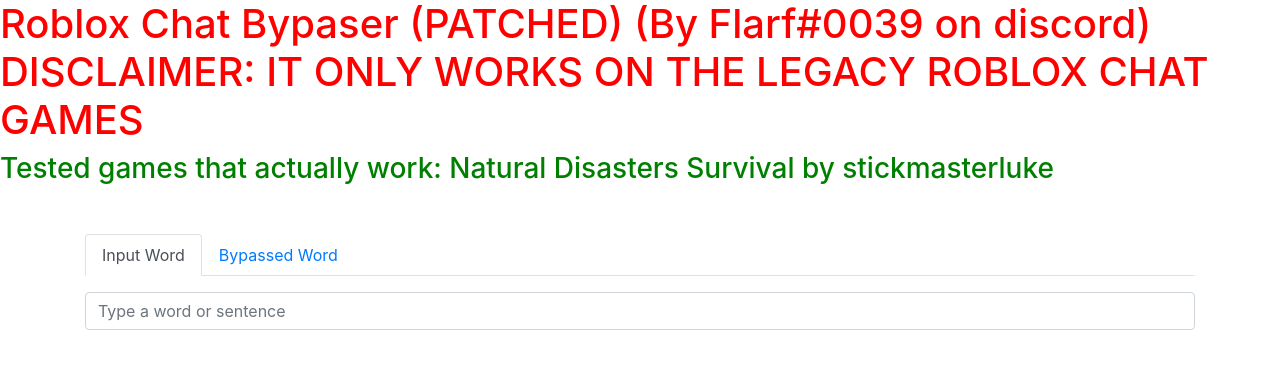
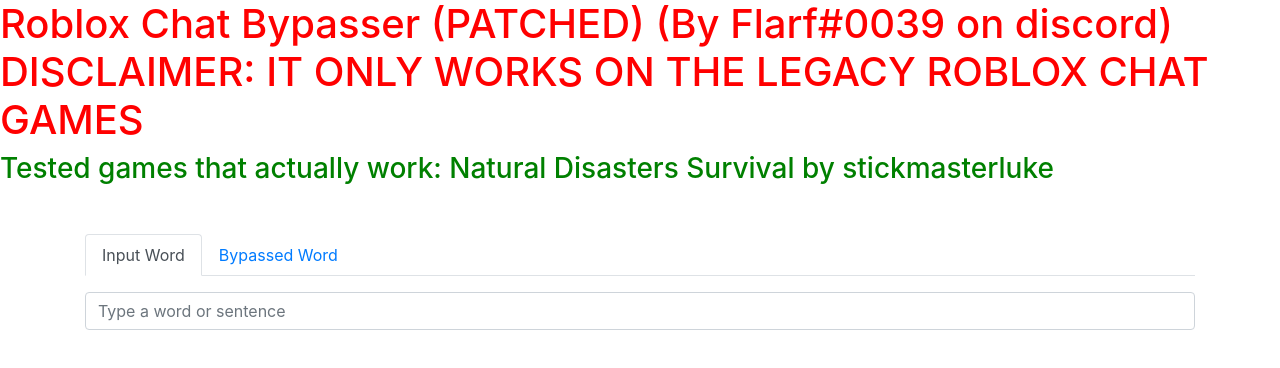
Before and after one commit to FlarfGithub/RobloxChatBypasser, a plain HTML site: page index.html in a window 1280 px wide. Drawn offline with nearby package versions, Linux system fonts and the light colour scheme.

Commit message:
Update index.html

```diff
--- a/index.html
+++ b/index.html
@@ -6,7 +6,7 @@
 </head>
 <body>
 
-  <h1 style="color:red;">Roblox Chat Bypaser (PATCHED) (By Flarf#0039 on discord) DISCLAIMER: IT ONLY WORKS ON THE LEGACY ROBLOX CHAT GAMES</h1>
+  <h1 style="color:red;">Roblox Chat Bypasser (PATCHED) (By Flarf#0039 on discord) DISCLAIMER: IT ONLY WORKS ON THE LEGACY ROBLOX CHAT GAMES</h1>
   <h3 style="color:green;">Tested games that actually work: Natural Disasters Survival by stickmasterluke</h3>
 
 <div class="container mt-5">
```
